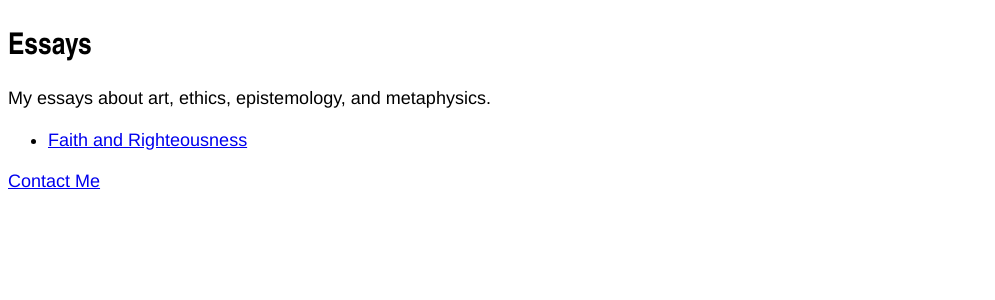
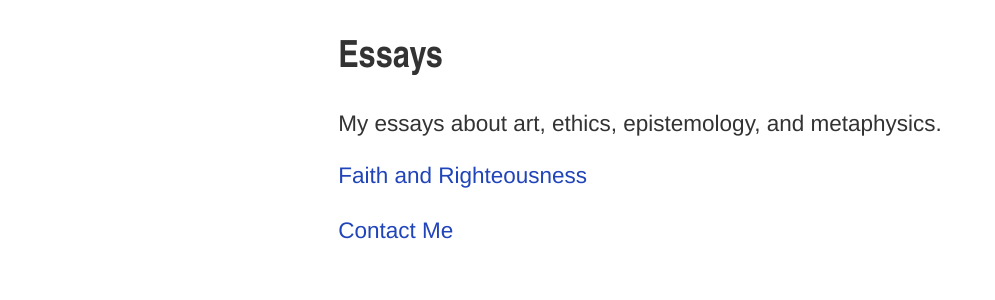
Before and after one commit to artsandmetaphysics/goodlifeodyssey, a Jekyll site: the page built from index.md, in a window 1280 px wide. Shown: the top 300 px of the page, without its empty margins (0-995 px from the left). Built offline with Jekyll 4.4.1, drawn with Linux system fonts in a browser that asks for light colours.

Commit message:
Improve styling and responsiveness

```diff
--- a/_layouts/basic.html
+++ b/_layouts/basic.html
@@ -12,19 +12,51 @@
         line-height: 1.30;
         -ms-text-size-adjust: 100%;
         -webkit-text-size-adjust: 100%;
-        font-size: 16px;
+        font-size: 20px;
+        color: #333;
       }
-      @media (max-width: 720px) {
+      @media (max-width: 780px) {
+        html {
+          font-size: 16px;
+        }
+      }
+      @media (max-width: 624px) {
+        html {
+          font-size: 14px;
+        }
+      }
+      @media (max-width: 546px) {
         html {
           font-size: 12px;
+        }
+      }
+      @media (max-width: 468px) {
+        html {
+          font-size: 10px;
+        }
+      }
+      @media (max-width: 390px) {
+        html {
+          font-size: 8px;
         }
       }
       body {
         margin: 0;
         font-family: Helvetica, Arial, sans-serif;
         padding: 0.5rem;
-        max-width: 700px;
         font-size: 1.125rem;
+        display: flex;
+        justify-content: center;
+      }
+      main {
+        display: block;
+        max-width: 38rem;
+      }
+      footer {
+        margin-top: 1.3rem;
+      }
+      footer > *:not(:first-child) {
+        margin-left: 0.5rem;
       }
       h1, h2, h3 {
         font-family: 'Helvetica Neue Condensed Bold', 'Arial Narrow', Arial, sans-serif;
@@ -41,15 +73,30 @@
       a {
         background-color: transparent;
         -webkit-text-decoration-skip: objects;
+        text-decoration: none;
+        color: #2044B9;
+      }
+      a:hover {
+        text-decoration: underline;
+      }
+      a:visited {
+        color: #9024B9;
       }
       b,
       strong {
         font-weight: bolder;
       }
+      .list-unstyled {
+        padding: 0;
+        margin: 0;
+        list-style: none;
+      }
     </style>
   </head>
   <body>
-    <h1>{{ page.title }}</h1>
-    {{ content }}
+    <main>
+      <h1>{{ page.title }}</h1>
+      {{ content }}
+    </main>
   </body>
 </html>
--- a/_layouts/essay.html
+++ b/_layouts/essay.html
@@ -2,5 +2,7 @@
 layout: basic
 ---
 {{ content }}
-<a href="/">Other Essays</a>
-<a href="mailto:wei.ge.thoughts@gmail.com">Contact Me</a>
+<footer>
+  <a href="/">Other Essays</a>
+  <a href="mailto:wei.ge.thoughts@gmail.com">Contact Me</a>
+</footer>
--- a/index.md
+++ b/index.md
@@ -5,8 +5,12 @@ description: My essays about art, ethics, epistemology, and metaphysics.
 ---
 {{ page.description }}
 
+<ul class="list-unstyled">
 {% for e in site.essays %}
-- [{{ e.title }}]({{ e.url }})
+  <li><a href="{{ e.url }}">{{ e.title }}</a></li>
 {% endfor %}
+</ul>
 
-<a href="mailto:wei.ge.thoughts@gmail.com">Contact Me</a>
+<footer>
+  <a href="mailto:wei.ge.thoughts@gmail.com">Contact Me</a>
+</footer>
```
